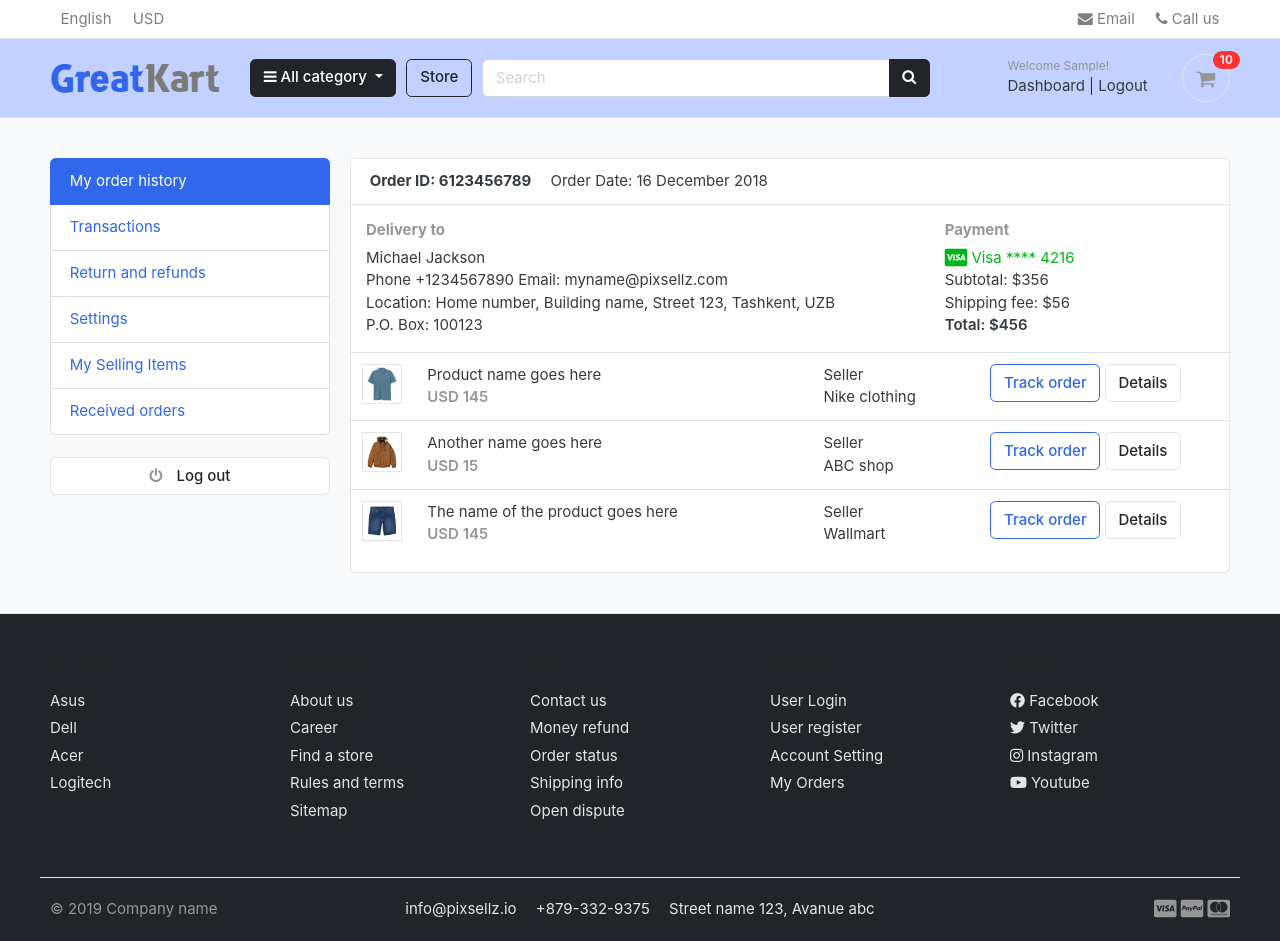
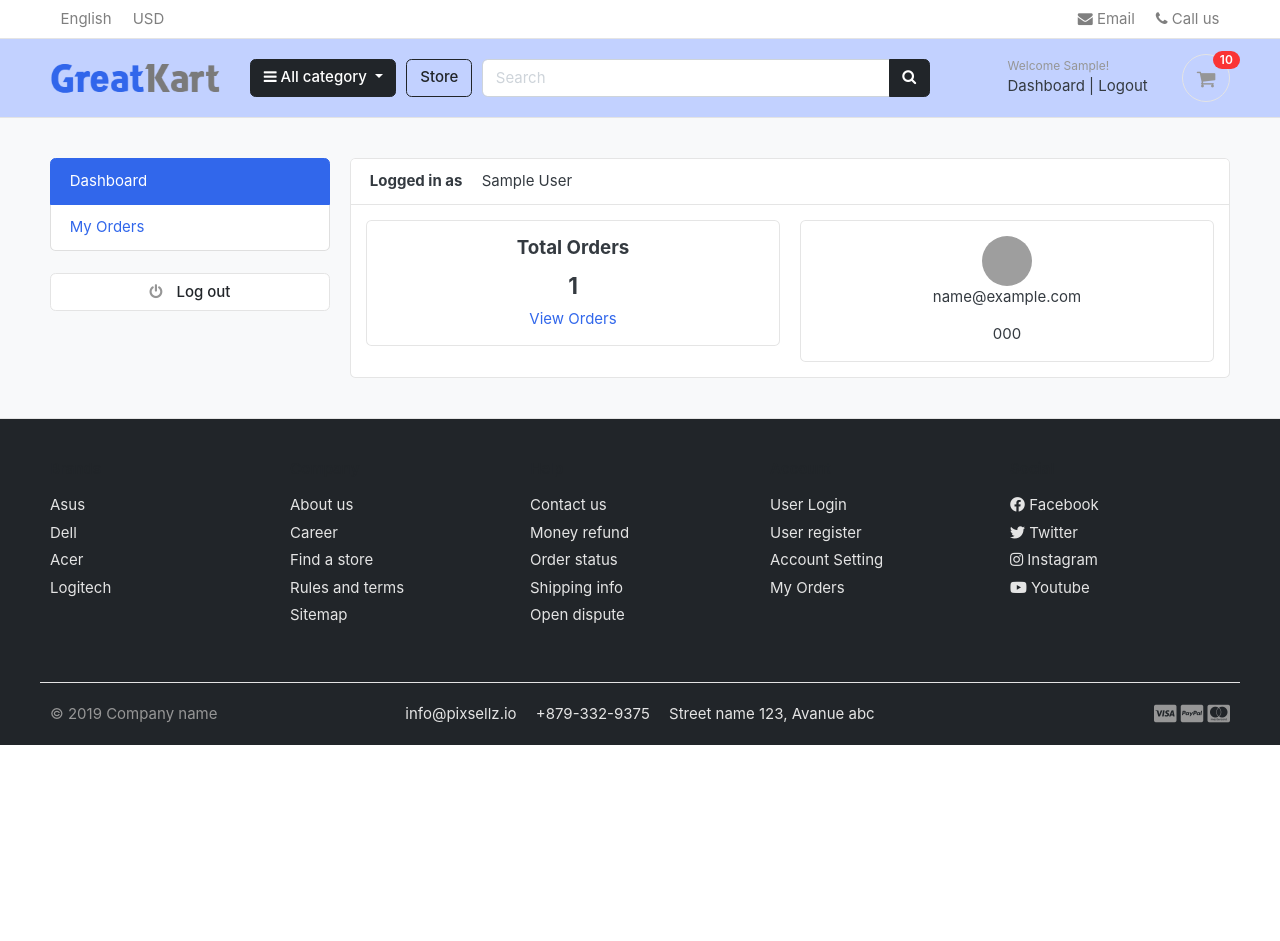
Before and after one commit to Kunalp02/Ecommerce_Django, a Django app: page /accounts/ in a window 1280 px wide. After the commit the page ends 745 px from the top, so only its background shows below. Run offline with Django 4.2, Linux system fonts and the light colour scheme; a user stored in the database is signed in; tables that the repository leaves empty hold one stand-in row (values such as "Sample post"); some libraries are stand-ins or nearby versions; some web fonts are replaced; grey boxes are pictures that could not be loaded.

Commit message:
dashboard

```diff
--- a/accounts/admin.py
+++ b/accounts/admin.py
@@ -1,6 +1,7 @@
 from django.contrib import admin
+from django.contrib.auth.admin import UserAdmin
 from .models import Account
-from django.contrib.auth.admin import UserAdmin
+from django.utils.html import format_html
 # Register your models here.
 
 class AccountAdmin(UserAdmin):
@@ -13,4 +14,7 @@ class AccountAdmin(UserAdmin):
     list_filter = ()
     fieldsets = ()
 
+
+
+
 admin.site.register(Account, AccountAdmin)
--- a/accounts/models.py
+++ b/accounts/models.py
@@ -1,6 +1,5 @@
 from django.db import models
 from django.contrib.auth.models import AbstractBaseUser, BaseUserManager, PermissionsMixin
-
 
 class MyAccountManager(BaseUserManager):
     def create_user(self, first_name, last_name, username, email, password=None):
@@ -67,3 +66,6 @@ class Account(AbstractBaseUser, PermissionsMixin):
 
     def has_module_perms(self, add_label):
         return True
+
+    def name(self):
+        return f'{self.first_name} {self.last_name}'
--- a/accounts/urls.py
+++ b/accounts/urls.py
@@ -18,4 +18,7 @@ urlpatterns = [
     path('resetpassword_validate/<uidb64>/<token>/', views.resetpassword_validate, name='resetpassword_validate'),
     path('resetPassword/', views.resetPassword, name="resetPassword"),
 
+
+    path('my_orders/', views.my_orders, name="my_orders"),
+
 ]
--- a/accounts/views.py
+++ b/accounts/views.py
@@ -1,8 +1,11 @@
-from django.shortcuts import render, redirect
+from django.shortcuts import render, redirect, get_object_or_404
 from .forms import RegistrationForm
 from .models import Account
+from orders.models import Order, OrderProduct
 from django.contrib import messages, auth
 from django.contrib.auth.decorators import login_required
+from django.http import HttpResponse
+
 # Verification email
 from django.contrib.sites.shortcuts import get_current_site
 from django.template.loader import render_to_string
@@ -14,7 +17,6 @@ from django.core.mail import EmailMessage
 from carts.views import _cart_id
 from carts.models import Cart, CartItem
 import requests
-# Create your views here.
 
 
 
@@ -132,7 +134,27 @@ def activate(request, uidb64, token):
 
 @login_required(login_url='login')
 def dashboard(request):
-    return render(request, 'accounts/dashboard.html')
+    orders = Order.objects.order_by('-created_at').filter(user_id=request.user.id, is_ordered=True)
+    order_count = orders.count()
+
+
+    context = {
+        'order_count': order_count
+    }
+
+    return render(request, 'accounts/dashboard.html', context)
+
+@login_required(login_url='login')
+def my_orders(request):
+    orders = Order.objects.filter(user=request.user, is_ordered=True).order_by('-created_at')
+
+
+    context = {
+        'orders': orders,
+    }
+    return render(request, 'accounts/my_orders.html', context)
+
+
 
 
 def forgotPassword(request):
--- a/templates/accounts/dashboard.html
+++ b/templates/accounts/dashboard.html
@@ -8,86 +8,41 @@
 {% include 'includes/alerts.html' %}
     <div class="container">
         <div class="row">
-        <aside class="col-md-3">
-            <!--   SIDEBAR   -->
-            <ul class="list-group">
-                <a class="list-group-item active" href="#"> My order history </a>
-                <a class="list-group-item" href="#"> Transactions </a>
-                <a class="list-group-item" href="#"> Return and refunds </a>
-                <a class="list-group-item" href="#">Settings </a>
-                <a class="list-group-item" href="#"> My Selling Items </a>
-                <a class="list-group-item" href="#"> Received orders </a>
-            </ul>
-            <br>
-            <a class="btn btn-light btn-block" href="{% url 'logout' %}"> <i class="fa fa-power-off"></i> <span class="text">Log out</span> </a>
-            <!--   SIDEBAR .//END   -->
-        </aside>
+        {% include 'includes/dashboard_sidebar.html' %}
         <main class="col-md-9">
             <article class="card">
             <header class="card-header">
-                <strong class="d-inline-block mr-3">Order ID: 6123456789</strong>
-                <span>Order Date: 16 December 2018</span>
+                <strong class="d-inline-block mr-3">Logged in as</strong>
+                <span>{{user.name}}</span>
             </header>
             <div class="card-body">
                 <div class="row">
-                    <div class="col-md-8">
-                        <h6 class="text-muted">Delivery to</h6>
-                        <p>Michael Jackson <br>
-                        Phone +1234567890 Email: myname@pixsellz.com <br>
-                        Location: Home number, Building name, Street 123,  Tashkent, UZB <br>
-                        P.O. Box: 100123
-                         </p>
+                    <div class="col-md-6">
+                        <div class="card">
+                            <div class="card-body"  style="text-align:center;">
+                                <h5 class="card-title"> Total Orders </h5>
+                                <h4>{{order_count}}</h4>
+                                <a href="#">View Orders</a>
+                            </div>
+                        </div>
                     </div>
-                    <div class="col-md-4">
-                        <h6 class="text-muted">Payment</h6>
-                        <span class="text-success">
-                            <i class="fab fa-lg fa-cc-visa"></i>
-                            Visa  **** 4216
-                        </span>
-                        <p>Subtotal: $356 <br>
-                         Shipping fee:  $56 <br>
-                         <span class="b">Total:  $456 </span>
-                        </p>
+
+                    <div class="col-md-6">
+                        <div class="card" style="text-align:center;">
+                            <div class="card-body">
+                                <img src="https://www.w3schools.com/howto/img_avatar.png" alt="User Profile Picture" class="avatar" width="50" height="50" style="border-radius:50%;">
+                                <p>{{user.email}}</p>
+                                <p>{{user.phone_number}}</p>
+                            </div>
+                        </div>
                     </div>
+
+
                 </div> <!-- row.// -->
             </div> <!-- card-body .// -->
-            <div class="table-responsive">
-            <table class="table table-hover">
-                <tr>
-                    <td width="65">
-                        <img src="../images/items/1.jpg" class="img-xs border">
-                    </td>
-                    <td>
-                        <p class="title mb-0">Product name goes here </p>
-                        <var class="price text-muted">USD 145</var>
-                    </td>
-                    <td> Seller <br> Nike clothing </td>
-                    <td width="250"> <a href="#" class="btn btn-outline-primary">Track order</a> <a href="#" class="btn btn-light"> Details </a> </td>
-                </tr>
-                <tr>
-                    <td>
-                        <img src="../images/items/2.jpg" class="img-xs border">
-                    </td>
-                    <td>
-                        <p class="title mb-0">Another name goes here </p>
-                        <var class="price text-muted">USD 15</var>
-                    </td>
-                    <td> Seller <br> ABC shop </td>
-                    <td> <a href="#" class="btn btn-outline-primary">Track order</a> <a href="#" class="btn btn-light"> Details </a> </td>
-                </tr>
-                <tr>
-                    <td>
-                        <img src="../images/items/3.jpg" class="img-xs border">
-                    </td>
-                    <td>
-                        <p class="title mb-0">The name of the product  goes here </p>
-                        <var class="price text-muted">USD 145</var>
-                    </td>
-                    <td> Seller <br> Wallmart </td>
-                    <td> <a href="#" class="btn btn-outline-primary">Track order</a> <a href="#" class="btn btn-light"> Details </a> </td>
-                </tr>
-            </table>
-            </div> <!-- table-responsive .end// -->
+
+
+
             </article> <!-- order-group.// -->
         </main>
     </div> <!-- row.// -->
--- /dev/null
+++ b/templates/includes/dashboard_sidebar.html
@@ -0,0 +1,13 @@
+<aside class="col-md-3">
+    <!--   SIDEBAR   -->
+    <ul class="list-group">
+
+        <a class="list-group-item {% if "/accounts/" == request.path %} active{% endif %}"  href="{% url 'dashboard' %}">Dashboard</a>
+        <a class="list-group-item {% if "/my_orders/" in request.path %} active{% endif %}" href="{% url 'my_orders' %}"> My Orders</a>
+        {% comment %} <a class="list-group-item {% if "/edit_profile/" in request.path %} active{% endif %}" href="{% url 'edit_profile' %}"> Edit Profile </a> {% endcomment %}
+        {% comment %} <a class="list-group-item {% if accounts in request.path %} active{% endif %}"     href="#">Change Password </a> {% endcomment %}
+    </ul>
+    <br>
+    <a class="btn btn-light btn-block" href="{% url 'logout' %}"> <i class="fa fa-power-off"></i> <span class="text">Log out</span> </a>
+    <!--   SIDEBAR .//END   -->
+</aside>
--- a/templates/includes/navbar.html
+++ b/templates/includes/navbar.html
@@ -73,7 +73,7 @@
                         <div class="widget-header">
                             <small class="title text-muted">Welcome {{ user.first_name }}!</small>
                             <div>
-                                <a href="#">Dashboard</a> <span class="dark-transp"> | </span>
+                                <a href="{% url 'dashboard' %}">Dashboard</a> <span class="dark-transp"> | </span>
                                 <a href="{% url 'logout' %}">Logout</a>
                             </div>
                         </div>
```
Also changed, not shown: shop/views.py (+25 -21 lines), store/models.py (+14 -0 lines), store/views.py (+13 -0 lines), templates/accounts/my_orders.html (added, +58 -0 lines), templates/home.html (+2 -5 lines), templates/store/product_detail.html (+31 -10 lines), templates/store/store.html (+14 -14 lines), accounts/forms.py (line endings or trailing spaces), accounts/migrations/0001_initial.py, accounts/migrations/0002_delete_userprofile.py (added).
